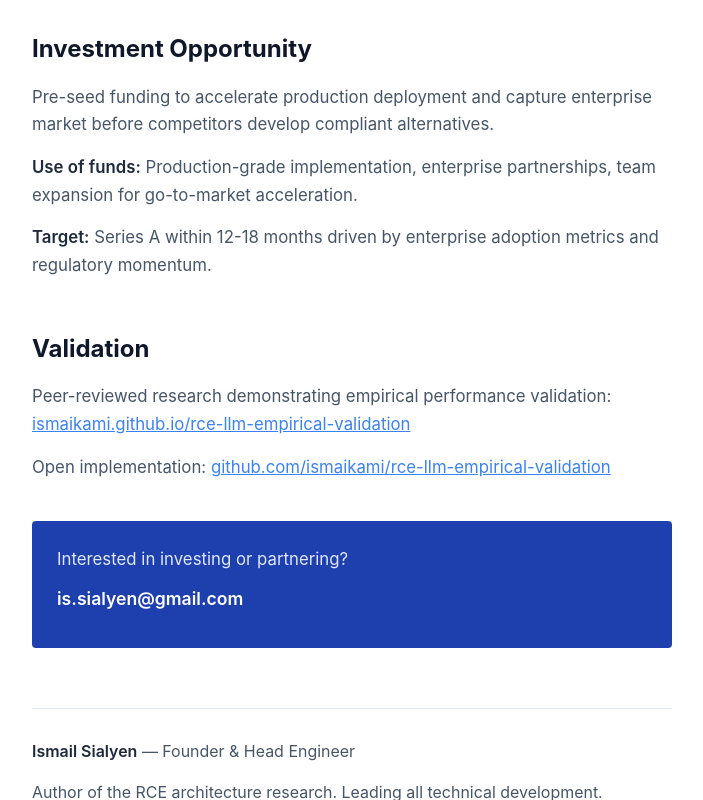
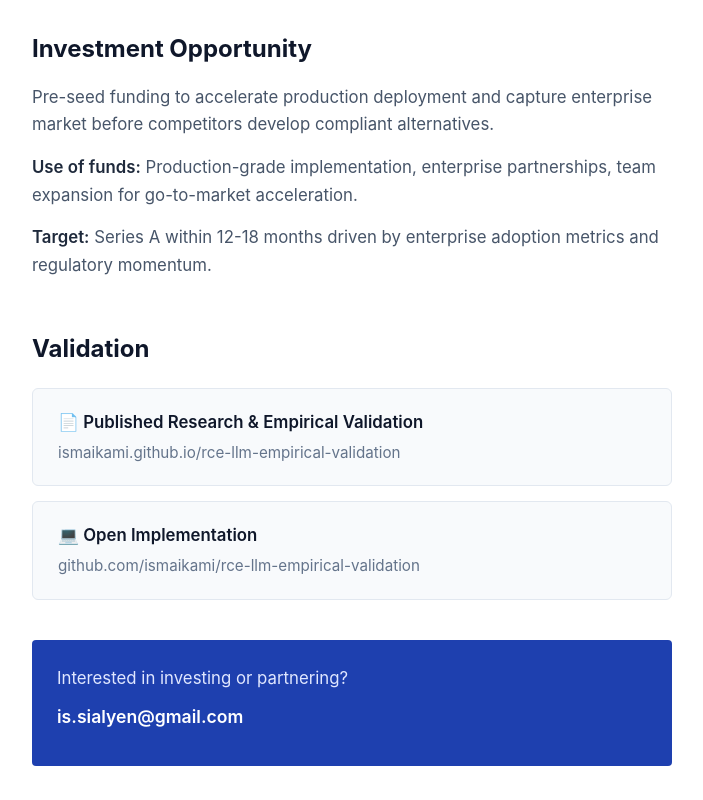
Before and after one commit to IsmaIkami/rce-founder, a plain HTML site: page index.html in a window 1280 px wide. Shown: the part 1352-2152 px from the top of the page, without its empty margins (288-991 px from the left). Drawn offline with Linux system fonts and the light colour scheme.

Commit message:
Add Springer Cognitive Computation journal reference and modernize validation links
- Mention publication in Springer's Cognitive Computation journal
- Replace plain blue links with modern card-style resource links
- Smooth hover effects and better visual hierarchy

```diff
--- a/index.html
+++ b/index.html
@@ -123,6 +123,41 @@
             color: #3b82f6;
         }
 
+        .resource-links {
+            display: flex;
+            flex-direction: column;
+            gap: 15px;
+            margin-top: 20px;
+        }
+
+        .resource-link {
+            display: block;
+            padding: 20px 25px;
+            background: #f8fafc;
+            border: 1px solid #e2e8f0;
+            border-radius: 6px;
+            text-decoration: none;
+            transition: all 0.2s;
+        }
+
+        .resource-link:hover {
+            background: #f1f5f9;
+            border-color: #3b82f6;
+            transform: translateX(5px);
+        }
+
+        .resource-link-title {
+            font-weight: 600;
+            color: #0f172a;
+            font-size: 1.05em;
+            margin-bottom: 5px;
+        }
+
+        .resource-link-url {
+            color: #64748b;
+            font-size: 0.95em;
+        }
+
         @media (max-width: 600px) {
             body {
                 padding: 30px 15px;
@@ -160,7 +195,7 @@
         RCE replaces attention mechanisms with <strong>deterministic coherence graphs</strong>. Every inference is fully traceable. Every output is explainable. Regulatory compliance is native to the architecture.
     </p>
     <p>
-        <strong>Based on peer-reviewed published research</strong> — The architecture is documented in published work available on Zenodo, with empirical validation and theoretical foundations.
+        <strong>Based on peer-reviewed published research</strong> — Published in Springer's <em>Cognitive Computation</em> journal and available on Zenodo, with empirical validation and theoretical foundations.
     </p>
     <ul>
         <li><strong>Plug into existing pipelines</strong> — RCE integrates via standard APIs into any AI system. No infrastructure rewrite needed. Reduces hallucinations immediately.</li>
@@ -183,12 +218,16 @@
     </p>
 
     <h2>Validation</h2>
-    <p>
-        Peer-reviewed research demonstrating empirical performance validation: <a href="https://ismaikami.github.io/rce-llm-empirical-validation/" target="_blank">ismaikami.github.io/rce-llm-empirical-validation</a>
-    </p>
-    <p>
-        Open implementation: <a href="https://github.com/ismaikami/rce-llm-empirical-validation" target="_blank">github.com/ismaikami/rce-llm-empirical-validation</a>
-    </p>
+    <div class="resource-links">
+        <a href="https://ismaikami.github.io/rce-llm-empirical-validation/" class="resource-link" target="_blank">
+            <div class="resource-link-title">📄 Published Research & Empirical Validation</div>
+            <div class="resource-link-url">ismaikami.github.io/rce-llm-empirical-validation</div>
+        </a>
+        <a href="https://github.com/ismaikami/rce-llm-empirical-validation" class="resource-link" target="_blank">
+            <div class="resource-link-title">💻 Open Implementation</div>
+            <div class="resource-link-url">github.com/ismaikami/rce-llm-empirical-validation</div>
+        </a>
+    </div>
 
     <div class="cta">
         <p>Interested in investing or partnering?</p>
```
